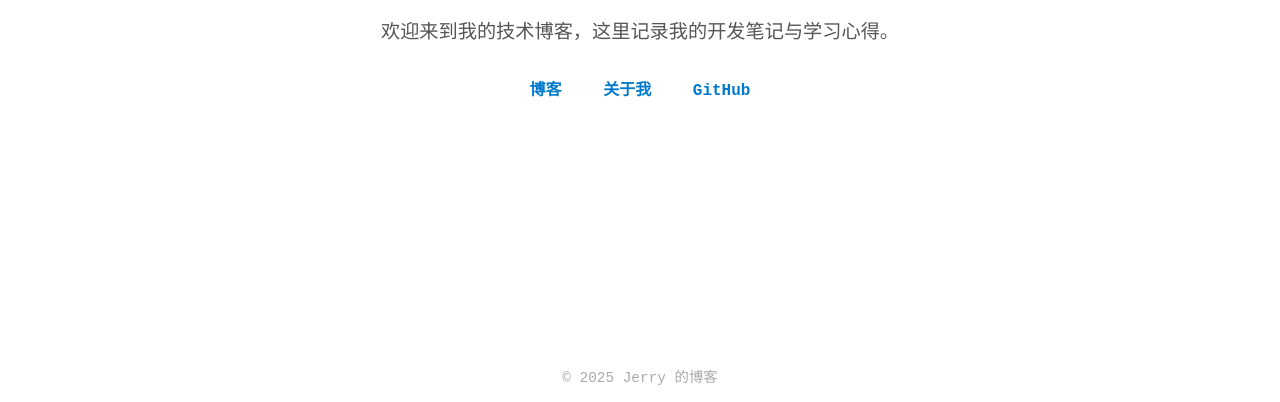
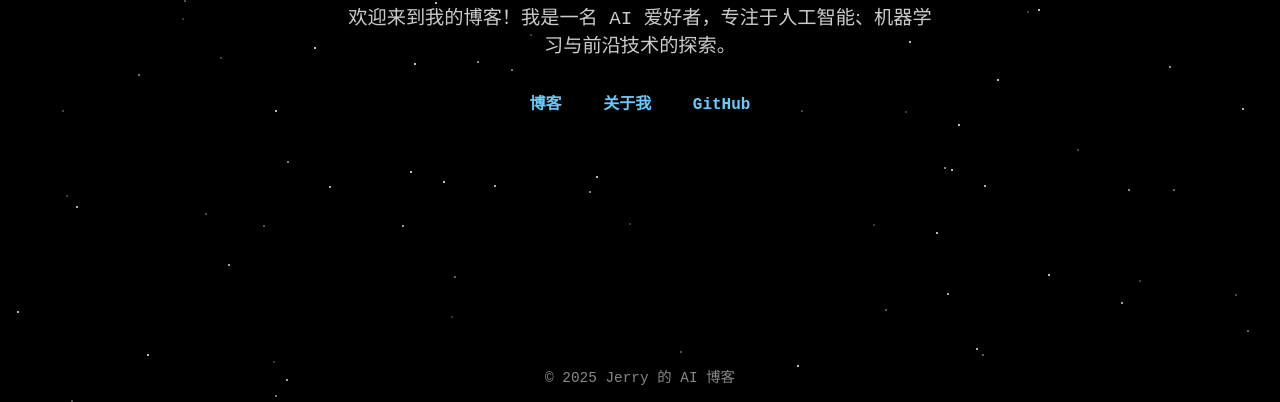
Before and after one commit to JerryXZJ/JerryXZJ.github.io, a plain HTML site: page index.html in a window 1280 px wide. Shown: the part 398-800 px from the top of the page. Drawn offline with Linux system fonts and the light colour scheme.

Commit message:
Update index.html

```diff
--- a/index.html
+++ b/index.html
@@ -3,19 +3,52 @@
 <head>
   <meta charset="UTF-8">
   <meta name="viewport" content="width=device-width, initial-scale=1.0">
-  <title>我的博客</title>
+  <title>我的AI博客</title>
   <style>
     body {
       margin: 0;
       font-family: 'Courier New', Courier, monospace;
-      background-color: #ffffff;
-      color: #111;
+      background: #000;
+      overflow: hidden;
+      color: #fff;
       display: flex;
       flex-direction: column;
       align-items: center;
       justify-content: center;
       height: 100vh;
       text-align: center;
+      position: relative;
+    }
+
+    .stars {
+      width: 100%;
+      height: 100%;
+      position: absolute;
+      top: 0;
+      left: 0;
+      background: transparent;
+      overflow: hidden;
+      z-index: 0;
+    }
+
+    .star {
+      position: absolute;
+      width: 2px;
+      height: 2px;
+      background: white;
+      border-radius: 50%;
+      opacity: 0.8;
+      animation: twinkle 2s infinite ease-in-out;
+    }
+
+    @keyframes twinkle {
+      0%, 100% { opacity: 0.3; }
+      50% { opacity: 1; }
+    }
+
+    h1, p, nav, footer {
+      position: relative;
+      z-index: 1;
     }
 
     h1 {
@@ -27,38 +60,51 @@
       font-size: 1.2rem;
       max-width: 600px;
       margin-bottom: 2rem;
-      color: #555;
+      color: #ccc;
     }
 
     nav a {
       margin: 0 1rem;
       text-decoration: none;
-      color: #007acc;
+      color: #66ccff;
       font-weight: bold;
       transition: color 0.3s ease;
     }
 
     nav a:hover {
-      color: #005f99;
+      color: #3399cc;
     }
 
     footer {
       position: absolute;
       bottom: 1rem;
       font-size: 0.9rem;
-      color: #aaa;
+      color: #888;
     }
   </style>
 </head>
 <body>
+  <div class="stars" id="stars"></div>
   <h1>你好，我是 Jerry</h1>
-  <p>欢迎来到我的技术博客，这里记录我的开发笔记与学习心得。</p>
+  <p>欢迎来到我的博客！我是一名 AI 爱好者，专注于人工智能、机器学习与前沿技术的探索。</p>
   <nav>
     <a href="#">博客</a>
     <a href="#">关于我</a>
     <a href="https://github.com/你的GitHub账号" target="_blank">GitHub</a>
   </nav>
 
-  <footer>© 2025 Jerry 的博客</footer>
+  <footer>© 2025 Jerry 的 AI 博客</footer>
+
+  <script>
+    const starContainer = document.getElementById('stars');
+    for (let i = 0; i < 150; i++) {
+      const star = document.createElement('div');
+      star.className = 'star';
+      star.style.top = `${Math.random() * 100}%`;
+      star.style.left = `${Math.random() * 100}%`;
+      star.style.animationDuration = `${1 + Math.random() * 3}s`;
+      starContainer.appendChild(star);
+    }
+  </script>
 </body>
 </html>
```
